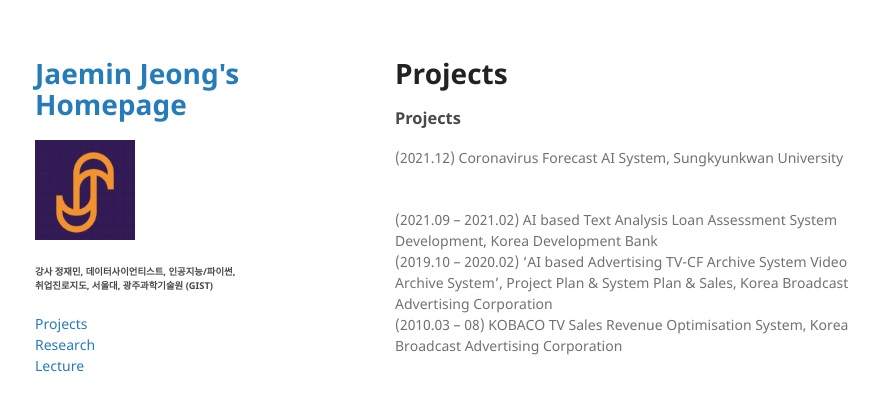
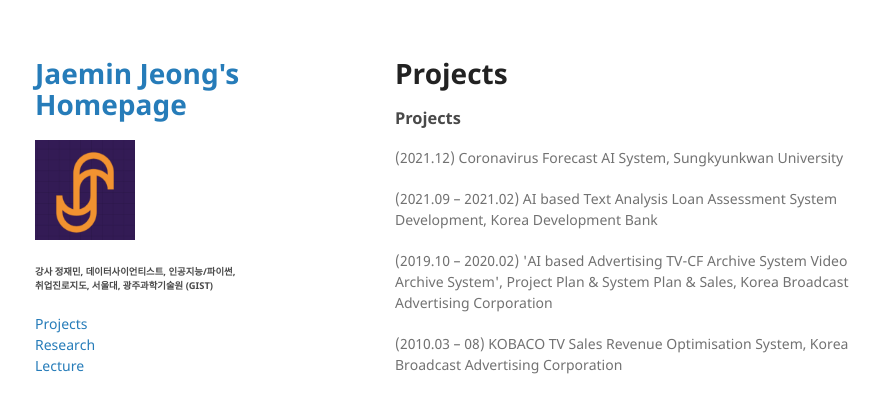
Before and after one commit to dscoool/dscoool.github.io, a Jekyll site: the page built from projects.md, in a window 1280 px wide. Shown: the top 413 px of the page, without its empty margins (175-1055 px from the left). Built offline with Jekyll 4.4.1, drawn with Linux system fonts in a browser that asks for light colours; our own code applies the rules of GitHub Pages for plain Markdown files.

```diff
--- a/projects.md
+++ b/projects.md
@@ -4,7 +4,7 @@
 
 ### Projects
 
-<p>(2021.12) Coronavirus Forecast AI System, Sungkyunkwan University </p> <br/>
-(2021.09 – 2021.02) AI based Text Analysis Loan Assessment System Development,   Korea Development Bank <span/><br/>
-(2019.10 – 2020.02) 'AI based Advertising TV-CF Archive System  Video Archive System', Project Plan & System Plan & Sales, Korea Broadcast Advertising Corporation <span/><br/>
-(2010.03 – 08) KOBACO TV Sales Revenue Optimisation System, Korea Broadcast Advertising Corporation <span/><br/>
+<p>(2021.12) Coronavirus Forecast AI System, Sungkyunkwan University </p>
+<p>(2021.09 – 2021.02) AI based Text Analysis Loan Assessment System Development,   Korea Development Bank </p>
+<p>(2019.10 – 2020.02) 'AI based Advertising TV-CF Archive System  Video Archive System', Project Plan & System Plan & Sales, Korea Broadcast Advertising Corporation </p>
+<p>(2010.03 – 08) KOBACO TV Sales Revenue Optimisation System, Korea Broadcast Advertising Corporation </p>
```
